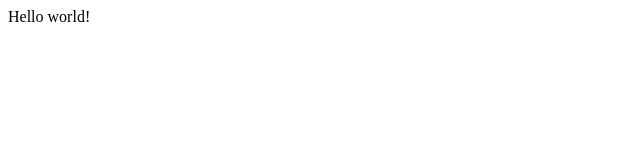
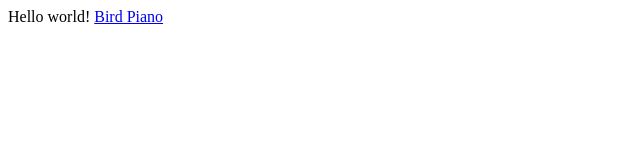
Before and after one commit to zhoaa/zhoaa.github.io, a plain HTML site: page index.html in a window 1280 px wide. Shown: the full height of the page, 0-640 px from the left. Drawn offline with Linux system fonts and the light colour scheme.

Commit message:
Add all bird sounds

```diff
--- a/index.html
+++ b/index.html
@@ -1 +1,2 @@
 Hello world!
+<a href="keaboard/bird.html">Bird Piano</a>
```
Also changed, not shown: keaboard/bird.html (added, +1 -0 lines), 12 other files.
